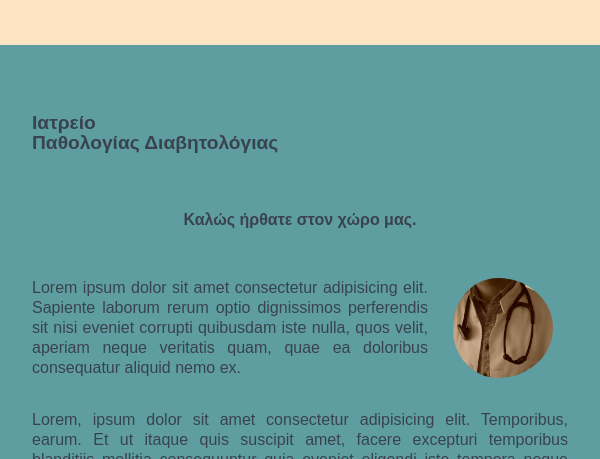
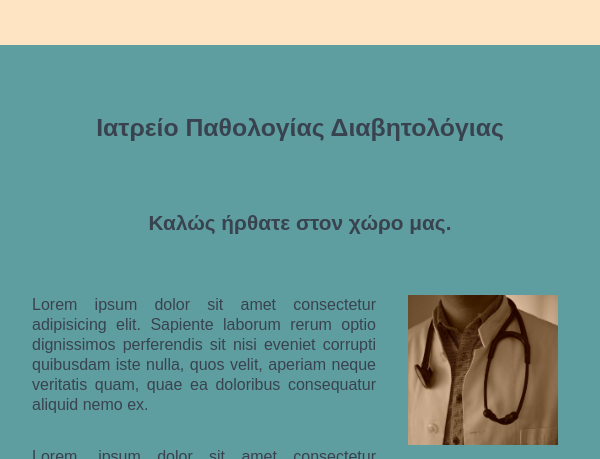
Before and after one commit to cchatzi/jiannakis, a plain HTML site: page index.html in a window 600 px wide. Shown: the part 341-800 px from the top of the page. Drawn offline with nearby package versions, Linux system fonts and the light colour scheme.

Commit message:
adding media part 1

```diff
--- a/index.html
+++ b/index.html
@@ -44,7 +44,7 @@
           <a href="contact.html">Επικοινωνία</a>
         </nav>
       </header>
-      <main>
+      <main id="main">
         <article>
           <h2>Ιατρείο <span>Παθολογίας Διαβητολόγιας</span></h2>
           <section>
--- a/style/style.css
+++ b/style/style.css
@@ -155,14 +155,14 @@ body {
 
 /* main */
 
-.container main article h1 {
-  line-height: 1em;
-}
-
 .container main article {
   height: 100%;
   text-align: center;
   padding: 3em 2em;
+}
+
+.container main article h1 {
+  line-height: 1em;
 }
 
 .container main article h2 {
@@ -249,3 +249,65 @@ body {
   height: 250px;
   margin-right: 0.2em;
 }
+
+/* Adding media queries */
+
+@media only screen and (min-width: 480px) and (max-width: 765px) {
+  .container {
+    max-width: 780px;
+  }
+
+  /* #main {
+    width: 500px;
+  } */
+
+  /* .container main article {
+    text-align: center;
+  } */
+  .container main article h2 span {
+    display: inline;
+  }
+
+  .container main article h2 {
+    font-size: 1.55em;
+    text-align: center;
+  }
+
+  .container main article h3 {
+    margin: 0;
+    font-size: 1.3em;
+    padding-bottom: 3em;
+  }
+
+  .image img {
+    width: 150px;
+    height: 150px;
+    padding-left: 1em;
+
+    border-radius: 0;
+  }
+
+  .image {
+    width: 160px;
+    height: 160px;
+    float: right;
+    padding: 0 1em 0;
+  }
+
+  .slider > div {
+    /* make sure the width is honored */
+    flex-shrink: 0;
+    width: 100%;
+    height: 90%;
+    max-width: 765px;
+    padding-bottom: 2em;
+  }
+  .slider div img {
+    width: 75%;
+    height: 75%;
+    margin-right: 0.2em;
+  }
+}
+
+@media only screen and (min-width: 766px) {
+}
```
